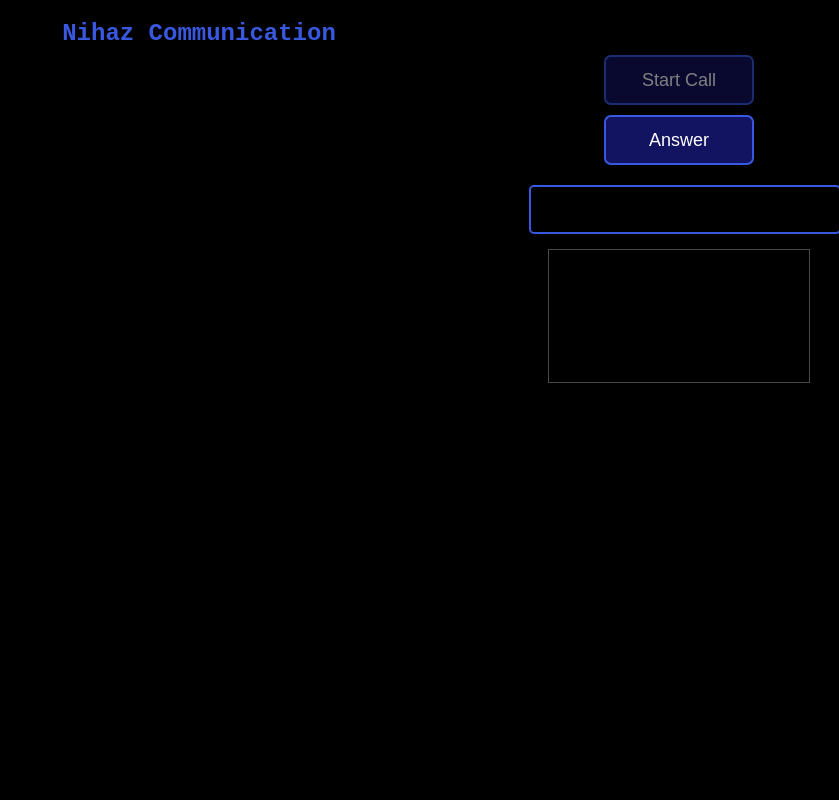
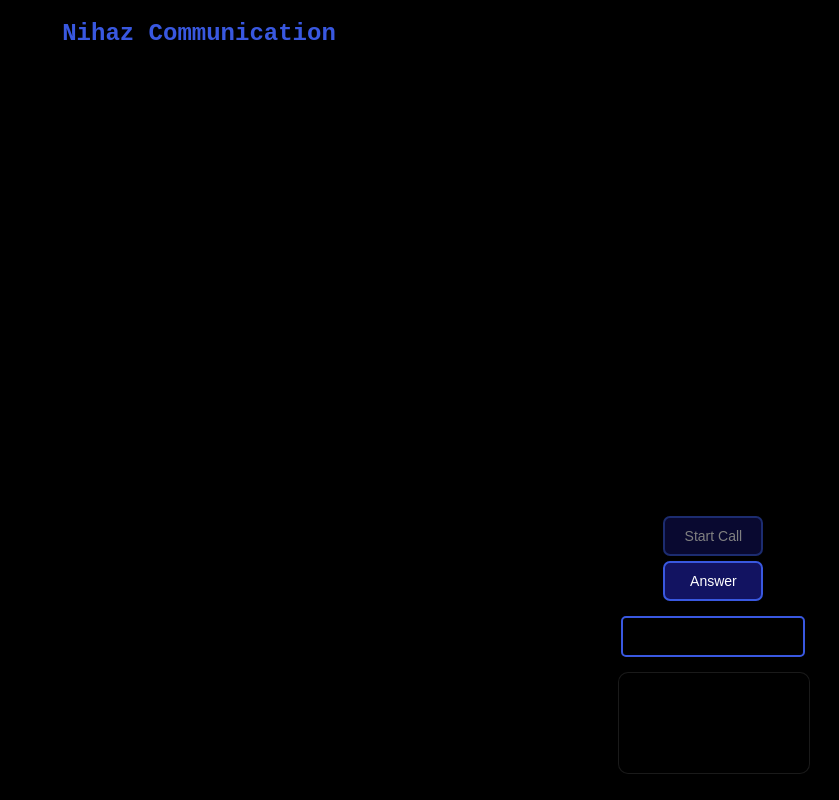
Before and after one commit to shahriar0247/Nihaz-communication, a website built with Vite: page index.html in a window 1280 px wide. Shown: the whole page, without its empty margins (441-1280 px from the left). Built offline with nearby package versions, Linux system fonts and the light colour scheme; some packages are replaced by stand-ins of ours; no server answers; a web font is replaced by a local one.

Commit message:
some design updates

```diff
--- a/index.scss
+++ b/index.scss
@@ -7,6 +7,8 @@ body {
     margin: 0 !important;
     background-color: black;
     overflow-x: hidden;
+    height: 100vh;
+    overflow: hidden;
 }
 
 h2 {
@@ -17,13 +19,13 @@ h2 {
 }
 
 button {
-    height: 50px;
-    width: 150px;
-    margin-bottom: 10px;
+    height: 40px;
+    width: 100px;
+    margin-bottom: 5px;
     border: 2px solid $primary;
     background-color: $primary_dark;
     color: white;
-    font-size: 18px;
+    font-size: 14px;
     border-radius: 7px;
 }
 button:disabled {
@@ -33,13 +35,11 @@ input {
     width: 80%;
     height: 35px;
     border: 2px solid $primary;
-
     border-radius: 5px;
-    background-color: black;
-    width: max-content;
+    background-color: rgba(0, 0, 0, 0);
     outline: none;
-    font-size: 22px;
-    padding: 5px;
+    max-width: 300px;
+    font-size: 15px;
     padding-left: 10px;
     padding-right: 10px;
     text-align: center;
@@ -53,9 +53,8 @@ video {
 .main_content {
     height: 100vh;
     margin: auto;
-    .contents{
+    .contents {
         display: grid;
-        grid-template-columns: 1fr 350px;
     }
     #remoteVideo {
         width: 100%;
@@ -67,32 +66,34 @@ video {
     }
     .button_container {
         margin: auto;
-        margin-right: 10px;
-        width: 300px;
+        width: 90%;
+        margin: auto;
+        position: absolute;
         @media screen and (orientation: portrait) {
-            position: absolute;
             bottom: 0px;
-            left: 15vw;
+            left: 5vw;
         }
 
         @media screen and (orientation: landscape) {
-            margin-top: -20px;
+            width: 200px;
+            right: 2%;
+            bottom: 2%;
         }
     }
     #webcamVideo {
         background-color: black;
         margin: 5px;
-        border: 1px solid rgba(255, 255, 255, 0.281);
-        padding: 2px;
-
+        border: 1px solid rgba(255, 255, 255, 0.1);
+        padding: 5px;
+        border-radius: 10px;
+        max-width: 90%;
+        max-height: 20vh;
         @media screen and (orientation: landscape) {
             bottom: 0vh;
-            width: 20vw;
         }
 
         @media screen and (orientation: portrait) {
             bottom: 00px;
-            width: 50vw;
         }
     }
     #callInput {
@@ -104,11 +105,10 @@ video {
         margin-bottom: 10px;
         color: $primary;
     }
-    #answerButton{
+    #answerButton {
         display: none;
-
     }
-    #webcamButton{
+    #webcamButton {
         display: none;
     }
 }
--- a/main.js
+++ b/main.js
@@ -62,6 +62,8 @@ webcamButton.onclick = async () => {
     callButton.disabled = false;
     answerButton.disabled = false;
     webcamButton.disabled = true;
+answer_call();
+
 };
 
 // 2. Create an offer
@@ -74,7 +76,6 @@ callButton.onclick = async () => {
     callInput.value = callDoc.id;
     let url = location.href + "?answer=" + callInput.value;
     navigator.clipboard.writeText(url);
-    error.innerText = "Send link to your lover";
 
     // Get candidates for caller, save to db
     pc.onicecandidate = (event) => {
@@ -168,9 +169,11 @@ function findGetParameter(parameterName) {
 webcamButton.click();
 
 async function answer_call() {
-    await new Promise((r) => setTimeout(r, 5000));
     callInput.value = findGetParameter("answer");
     answerButton.click();
+
+
+    window.history.pushState('page2', 'Title', location.origin);
 }
 
 answerButton2.onclick = async () => {
@@ -185,4 +188,8 @@ answerButton2.onclick = async () => {
             console.error("Failed to read clipboard contents: ", err);
         });
 };
-answer_call();
+
+
+webcamButton.onclick = async () => {
+    webcamButton.requestFullscreen()
+}
```
Also changed, not shown: index.css, 1 other file.
